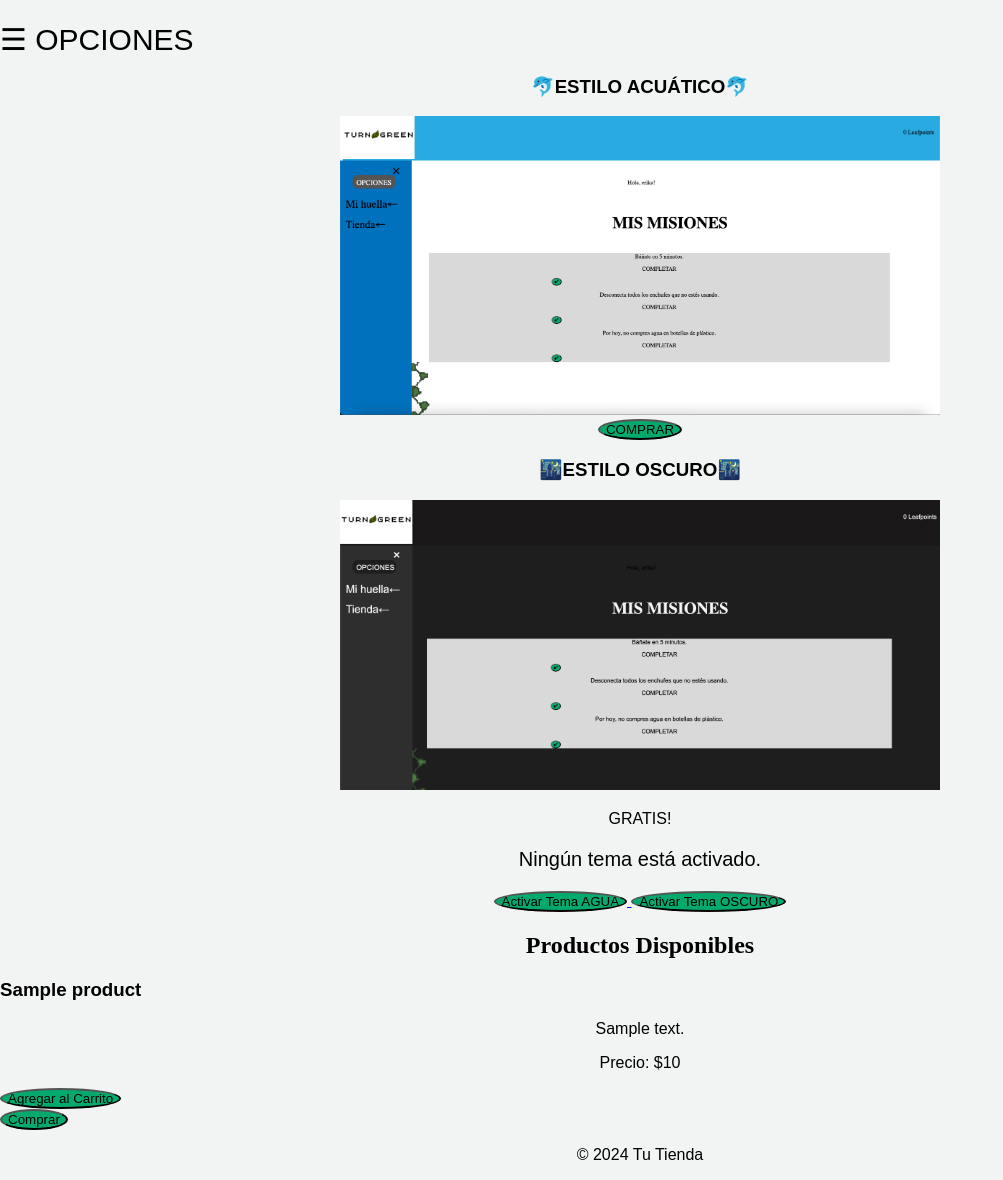
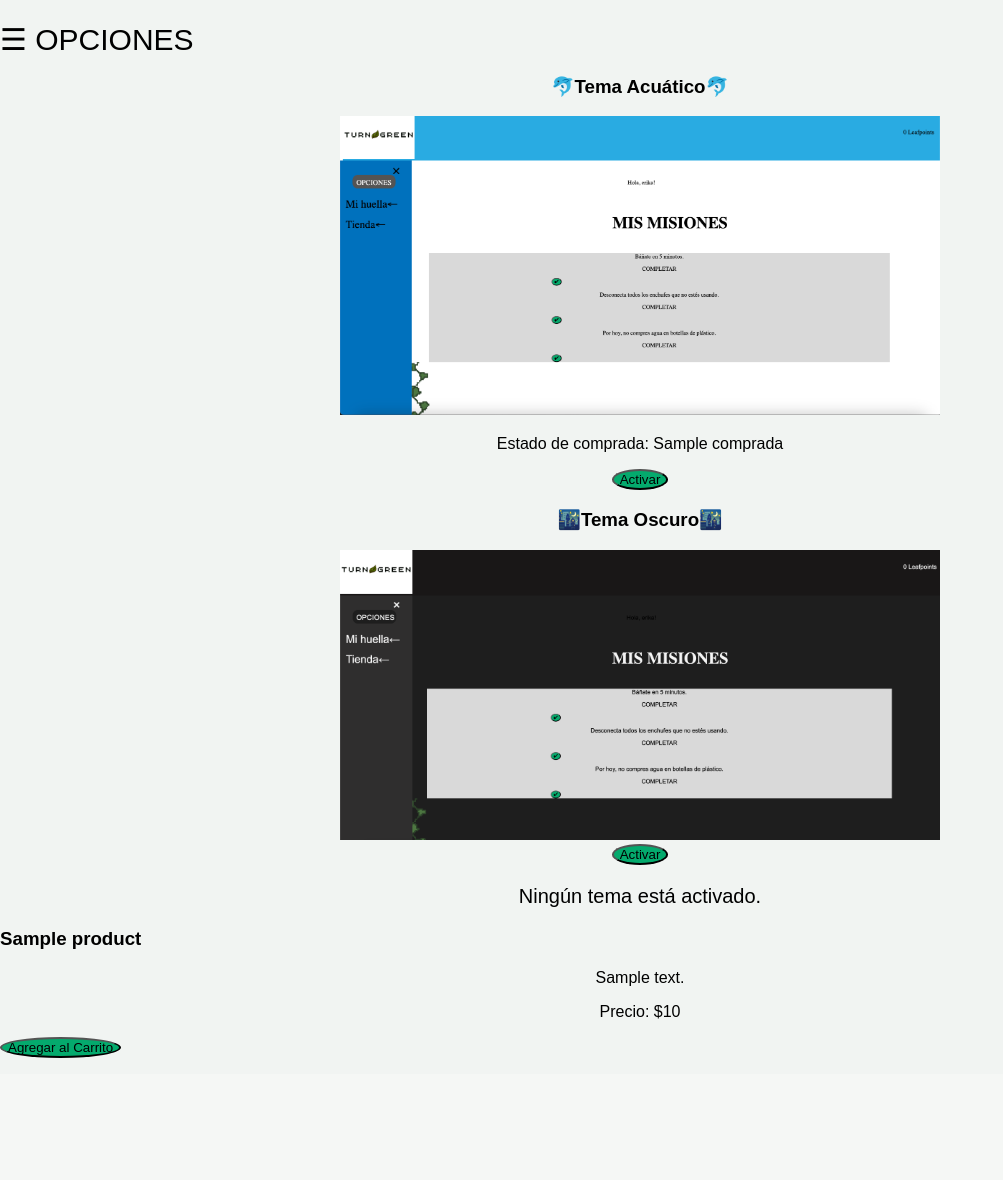
Before and after one commit to eri5ita/proyecto, a Django app: template hello/templates/tienda.html in a window 1280 px wide. Shown: the part 187-1367 px from the top of the page, without its empty margins (0-1003 px from the left). After the commit the page ends 1245 px from the top, so only its background shows below. Run offline with Django 5.2, Linux system fonts and the light colour scheme; the template is opened without the code that fills it: most values are stand-ins (such as "Sample title", 1, 10 or a date in 2020); some web fonts are replaced.

Commit message:
compra en tienda casi listo

```diff
--- a/hello/templates/index.html
+++ b/hello/templates/index.html
@@ -44,7 +44,7 @@
 
     <p>Hola, {{ user.username }}!</p>
     <a href="{% url 'logout' %}">Cerrar Sesión</a>
-    <! Ciclo para mostrar las misiones de las bases datos /!>
+    <! Ciclo para mostrar las misiones de la base de datos /!>
     <h1>Misiones</h1>
         {% if messages %}
             <div class="messages">
--- a/hello/templates/login.html
+++ b/hello/templates/login.html
@@ -34,11 +34,6 @@
         <button type="submit">Entrar</button>
     </form>
 
-    <div class="box">
-        <img src="https://dinopixel.com/preload/0322/vines.png" alt="enredaderas"
-        width="200"
-        lenght="200" />
-    </div>
     <body style="background-color:#F1F4F2;">
     <a href="{% url 'signup' %}">Registrarse</a>
 </body>
--- a/hello/templates/tienda.html
+++ b/hello/templates/tienda.html
@@ -49,18 +49,30 @@
 
     <section id="agua">
         <div class="container">
-            <h3>🐬ESTILO ACUÁTICO🐬</h3>
+            <h3>🐬Tema Acuático🐬</h3>
             <img src="{% static '/agua.png' %}" alt="Estilo acuático"
             width= '600'
             lenght= '1800' />
-        <button id="compraragua">COMPRAR</button>
+            <p>Estado de comprada: {{ recompensa.comprada }}</p>
+            {% if comprada %}
+                <a href="{% url 'activar_tema_a' %}">
+                    <button>Activar</button>
+                </a>
+            {% else %}
+                <form method="post" action="{% url 'canjear_recompensa' 3 %}">
+                    {% csrf_token %}
+                <button id="compraragua">70 LP</button>
+            {% endif %}
+            </form>
         </div>
         <div class="container">
-            <h3>🌃ESTILO OSCURO🌃</h3>
+            <h3>🌃Tema Oscuro🌃</h3>
             <img src="{% static '/oscuro.png' %}" alt="Estilo oscuro"
             width= '600'
             lenght= '1800' />
-            <p>GRATIS!</p>
+            <a href="{% url 'activar_tema_o' %}">
+                <button>Activar</button>
+            </a>
             {% if tema_activado == 'tema_a' %}
                 <p style="font-size: 30px;">El tema AGUA está activado.</p>
                 <a href="{% url 'quitar_tema' %}">
@@ -73,17 +85,10 @@
                 </a>
             {% else %}
                 <p style="font-size: 20px;">Ningún tema está activado.</p>
-                <a href="{% url 'activar_tema_a' %}">
-                    <button>Activar Tema AGUA</button>
-                </a>
-                <a href="{% url 'activar_tema_o' %}">
-                    <button>Activar Tema OSCURO</button>
-                </a>
             {% endif %}
         </div>
     </section>
     <main>
-        <h2>Productos Disponibles</h2>
         <div class="product-list">
             {% for product in products %}
             <div class="product-item">
@@ -95,12 +100,8 @@
             {% endfor %}
         </div>
     </main>
-    <div>
-        <button>Comprar</button>
-    </div>
     <footer>
-        <p>&copy; 2024 Tu Tienda</p>
+        <p></p>
     </footer>
-    <script src="{% static 'js/cart.js' %}"></script>
 </body>
 </html>
--- a/web_project/urls.py
+++ b/web_project/urls.py
@@ -31,4 +31,6 @@ urlpatterns = [
     path('Tienda/', views.tienda, name='tienda'),
     path('signup/', views.signup, name='signup'),
     path('completar_mision/<int:mision_id>/', views.completar_mision, name='completar_mision'),
+    path('canjear_recompensa/<int:recompensa_id>/', views.canjear_recompensa, name='canjear_recompensa'),
+    path('Tienda/', views.info_recompensas, name = 'info_recompensas'),
 ]
```
Also changed, not shown: hello/models.py (+14 -0 lines), hello/views.py (+37 -2 lines), db.sqlite3, hello/migrations/0010_recompensacomprada.py (added), hello/static/car.jpg (deleted), hello/static/pipis.jpg (deleted).
